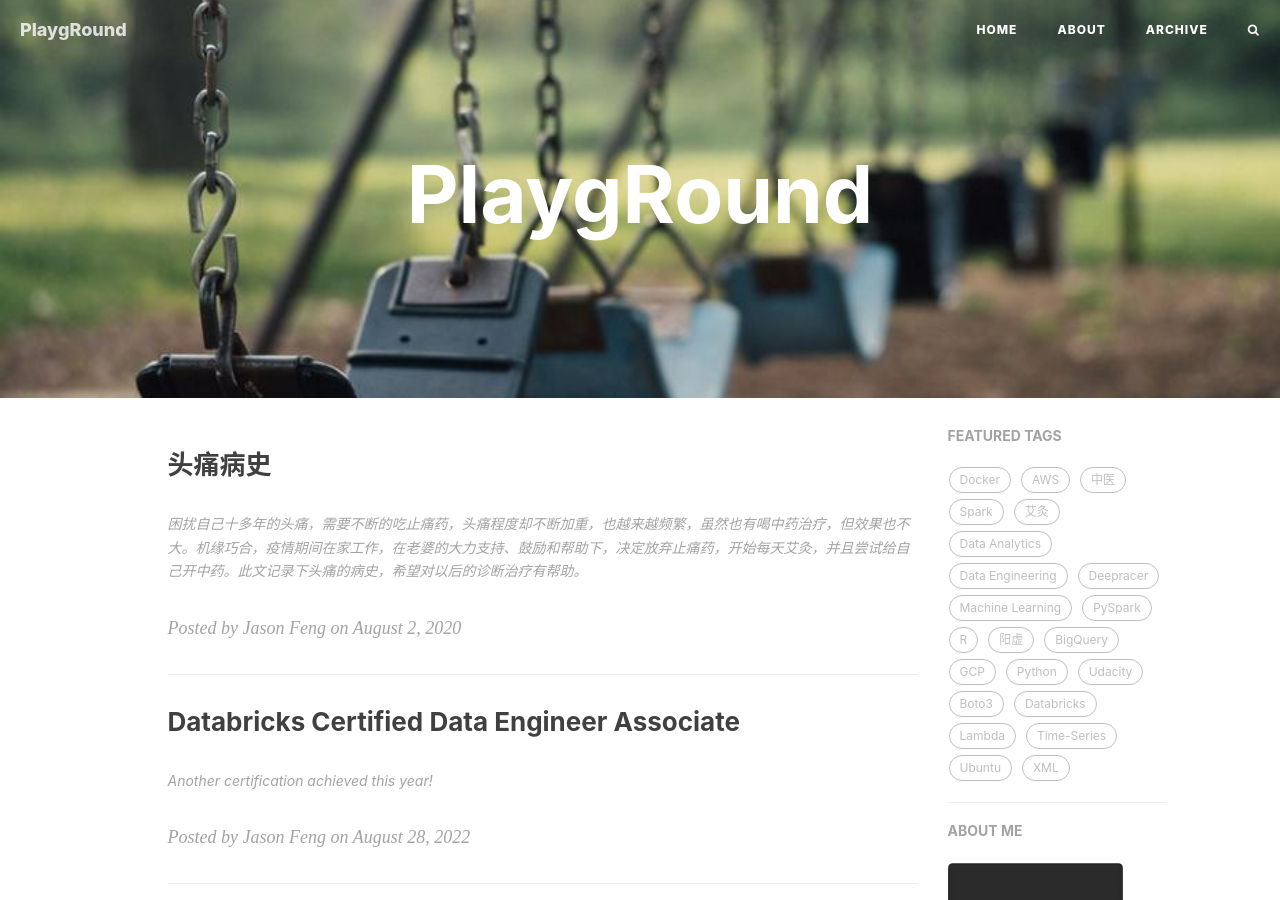
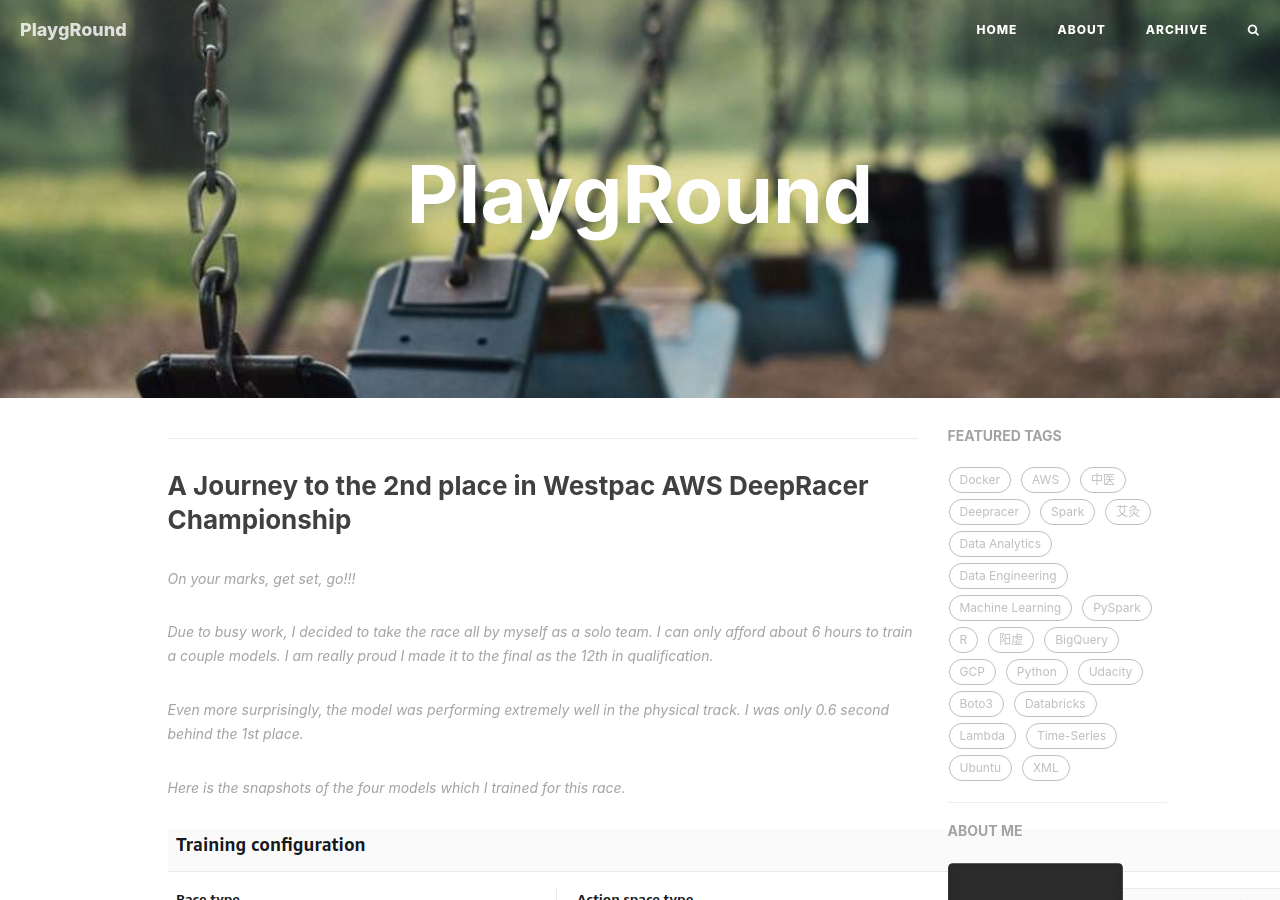
Before and after one commit to q15928/q15928.github.io, a Jekyll site: the page built from index.html, in a window 1280 px wide and 900 px high. Built offline with Jekyll 4.4.1, drawn with Linux system fonts in a browser that asks for light colours; nearby versions of some CDN libraries; the list of posts is cut into pages by our own code; comment, search, counter and statistics services are not loaded; some of the changed text lies outside the part shown.

Commit message:
new post

```diff
--- /dev/null
+++ b/_posts/2022-11-18-deepracer.md
@@ -0,0 +1,23 @@
+---
+layout:     post
+title:      "A Journey to the 2nd place in Westpac AWS DeepRacer Championship"
+date:       2022-11-18 12:00:00
+author:     "Jason Feng"
+header-img: "img/fast-racing_1920.jpg"
+excerpt_separator: <!--more-->
+tags:
+    - AWS
+    - Deepracer
+---
+On your marks, get set, go!!!
+
+Due to busy work, I decided to take the race all by myself as a solo team. I can only afford about 6 hours to train a couple models. I am really proud I made it to the final as the 12th in qualification.
+
+Even more surprisingly, the model was performing extremely well in the physical track. I was only 0.6 second behind the 1st place.
+
+Here is the snapshots of the four models which I trained for this race.
+
+![](/img/2022-11-18-deepracer-1.png)
+![](/img/2022-11-18-deepracer-2.png)
+![](/img/2022-11-18-deepracer-3.png)
+![](/img/2022-11-18-deepracer-4.png)
```
Also changed, not shown: _posts/2020-04-22-headache-history.md (+1 -1 lines), img/2022-11-18-deepracer-1.png (added), img/2022-11-18-deepracer-2.png (added), img/2022-11-18-deepracer-3.png (added), img/2022-11-18-deepracer-4.png (added).
